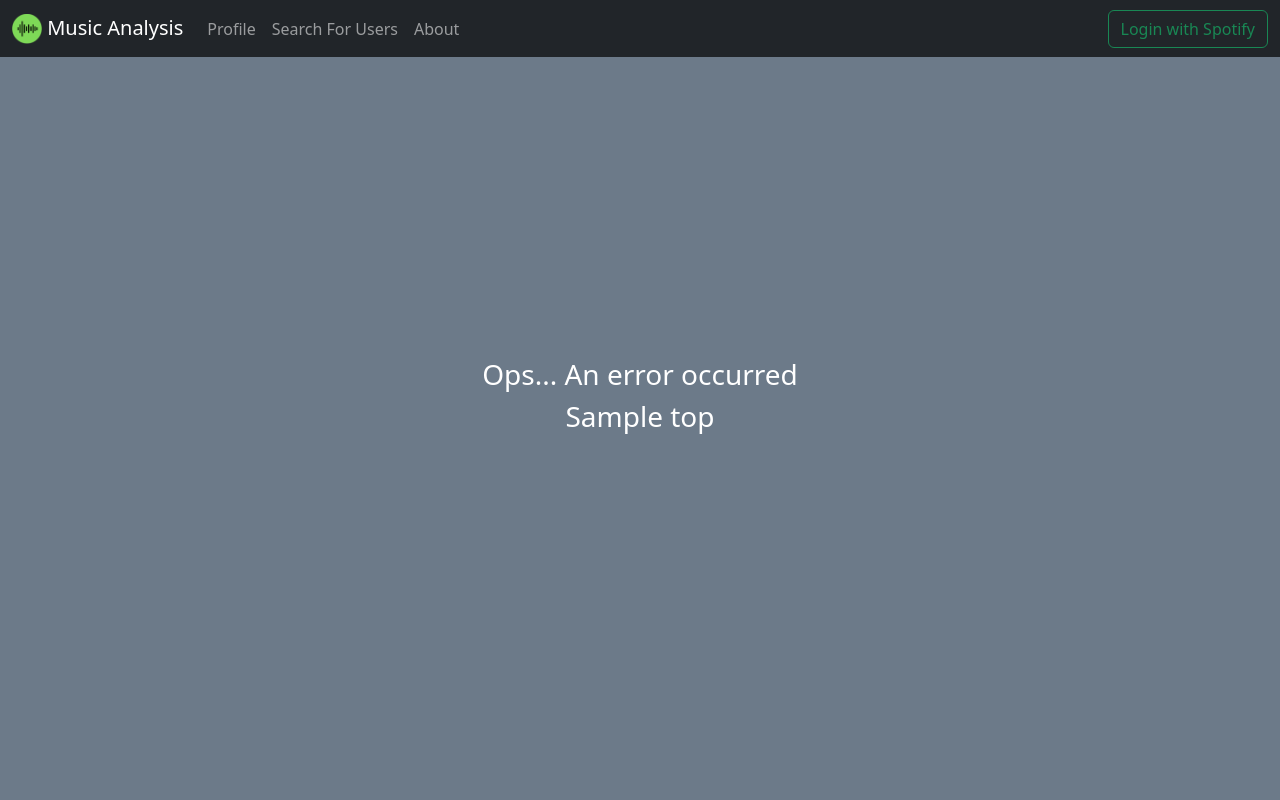
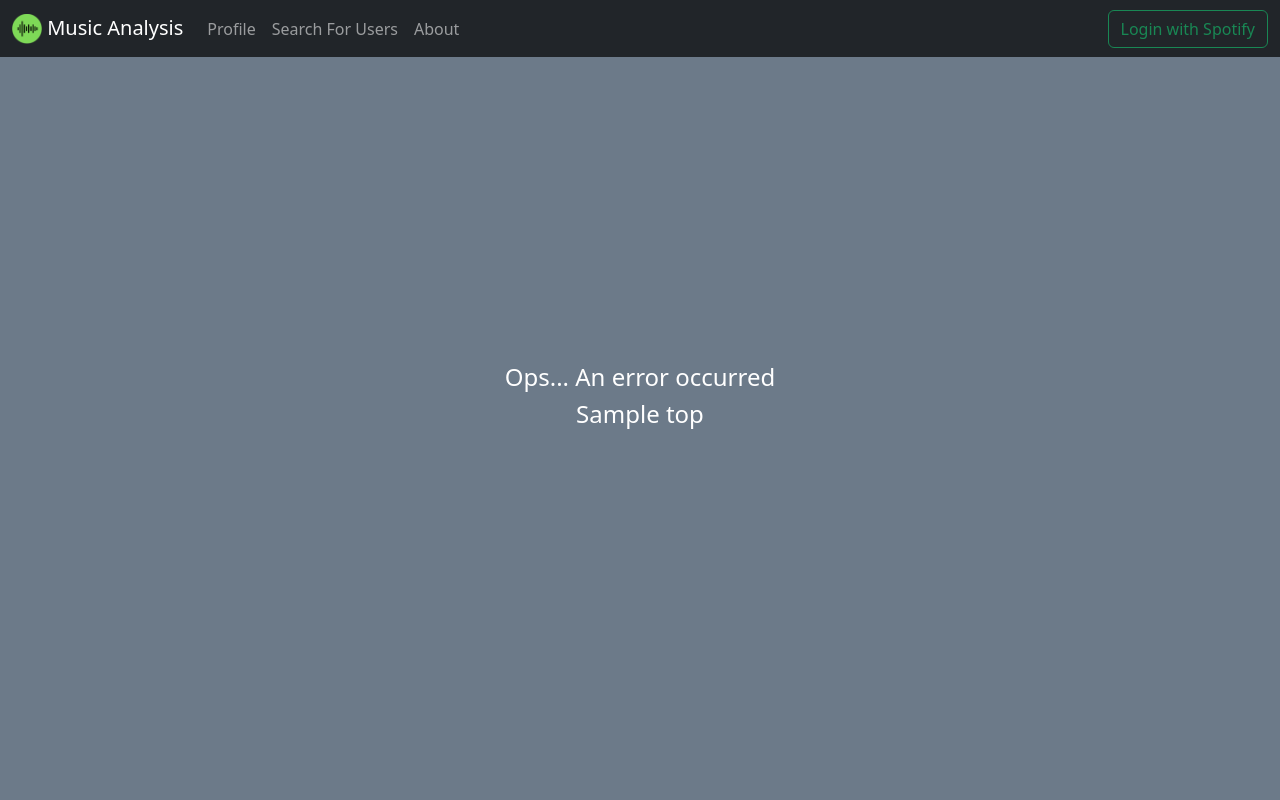
Before and after one commit to Mateus-Mannes/musicanalysis, a Flask app: template templates/shared/erro.html in a window 1280 px wide. Run offline with Flask 2, Linux system fonts and the light colour scheme; the template is opened without the code that fills it: most values are stand-ins (such as "Sample title", 1, 10 or a date in 2020); some libraries are stand-ins or nearby versions.

Commit message:
Refactoring erro page

```diff
--- /dev/null
+++ b/static/styles/erro.css
@@ -0,0 +1,8 @@
+.erro{
+    background: #6C7A89;
+    display: flex;
+    flex-direction: column;
+    justify-content: center;
+    color: white;
+    height: 100vh;
+}
--- a/templates/shared/erro.html
+++ b/templates/shared/erro.html
@@ -1,7 +1,8 @@
 {% extends "shared/layout.html" %}
 {% block main %}
-<div class="con">
-    <h3 class="text-center" style="color: white;">Ops... An error occurred</h3>
-    <h3 class="text-center" style="color: white;">{{ top }}</h3>
-</div>
+<link rel="stylesheet" type="text/css" href="{{ url_for('static',filename='styles/erro.css') }}">
+<section class="erro">
+    <h1 class="text-center fs-4" >Ops... An error occurred</h1>
+    <h2 class="text-center fs-4" >{{ top }}</h2>
+</section>
 {% endblock %}
```
